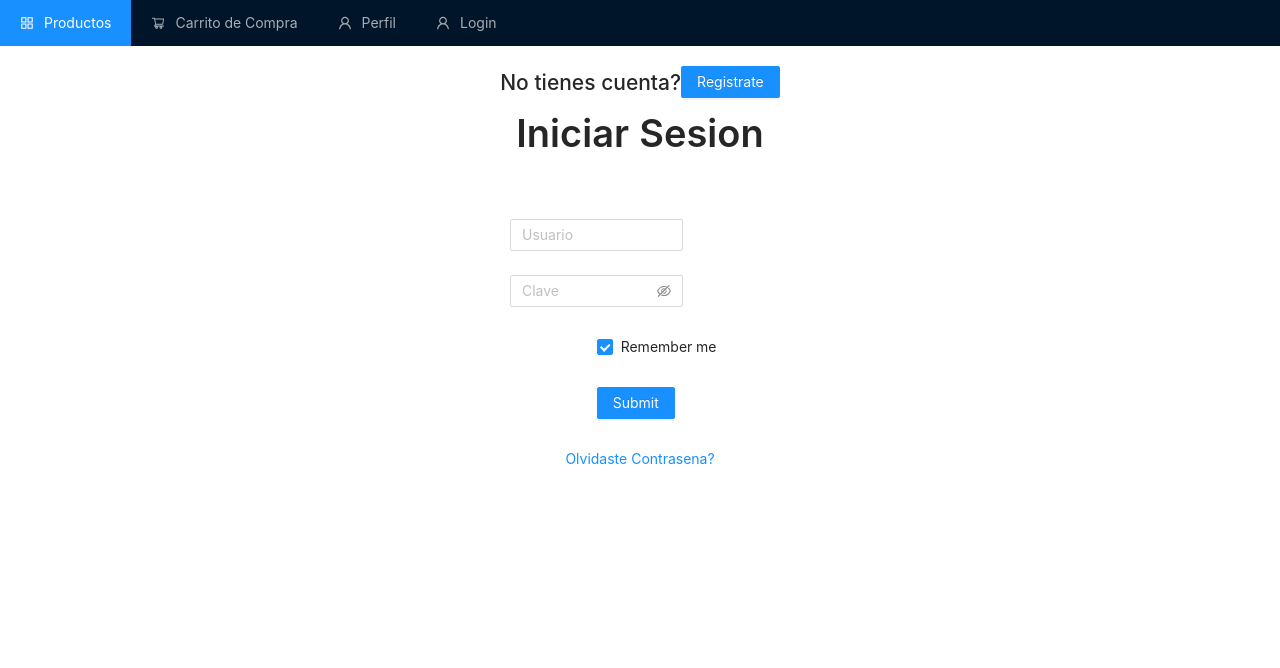
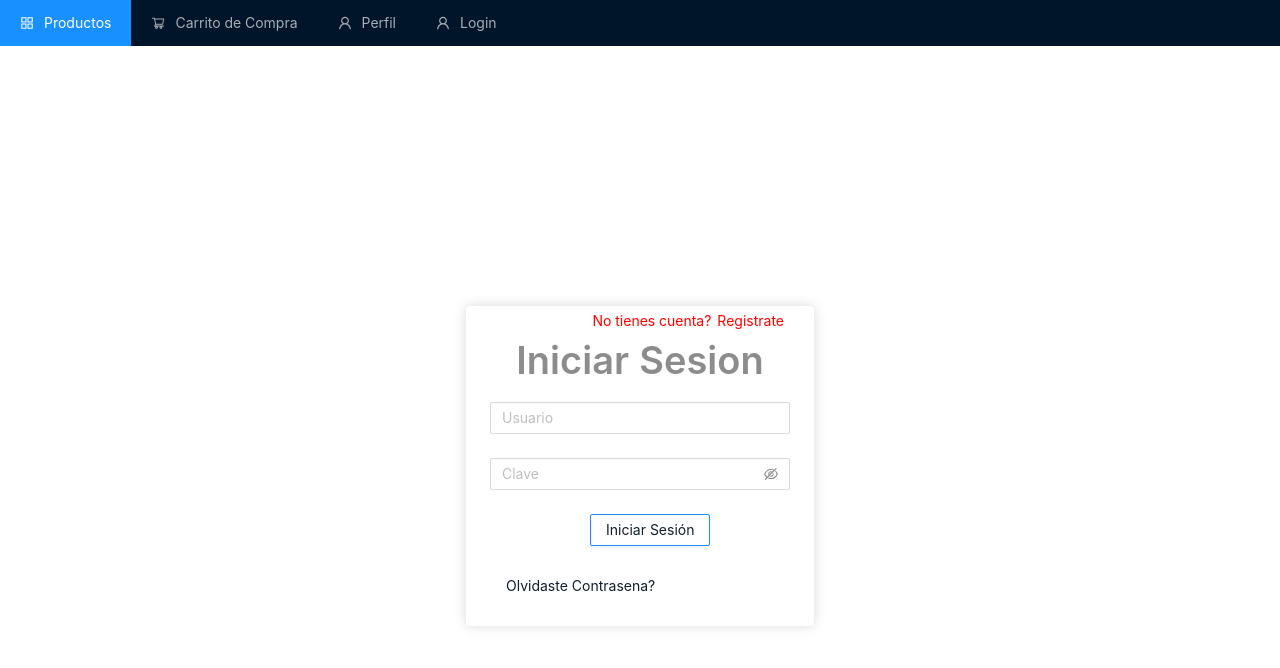
Before and after one commit to robertocandales/E-commerce, a React (Create React App) app: page /Login in a window 1280 px wide. Shown: the top 668 px of the page. Built offline with nearby package versions, Linux system fonts and the light colour scheme.

Commit message:
fixes login

```diff
--- a/src/Components/login/MainLogin.js
+++ b/src/Components/login/MainLogin.js
@@ -1,28 +1,36 @@
-import React, { Component } from 'react'
-import Login from './loginComponents/Login/Login'
-import Signup from './loginComponents/signup/Signup'
-import Recover from './loginComponents/Recover/Recover'
+import React, { Component } from 'react';
+import Login from './loginComponents/Login/Login';
+import Signup from './loginComponents/signup/Signup';
+import Recover from './loginComponents/Recover/Recover';
 import { Button } from 'antd';
 
+const MainLogin = () => {
+  const [showComponent, setShowComponent] = React.useState({
+    Login: true,
+    Recover: false,
+    Signup: false,
+  });
 
+  return (
+    <div
+      style={{
+        display: 'flex',
+        justifyContent: 'center',
+        alignItems: 'center',
 
+        height: '100vh',
+      }}>
+      {/* <Login /> */}
 
+      {showComponent.Login ? (
+        <Login setShowComponent={setShowComponent} />
+      ) : showComponent.Recover ? (
+        <Recover setShowComponent={setShowComponent} />
+      ) : (
+        <Signup />
+      )}
+    </div>
+  );
+};
 
-const MainLogin = () => {
-
-
-
-    const [showComponent, setShowComponent]= React.useState ({Login:true,
-         Recover:false,
-         Signup:false})
-
-     return (
-         <div>
-                 {/* <Login /> */}
-
- {showComponent.Login ? <Login setShowComponent={setShowComponent} />: showComponent.Recover ? <Recover setShowComponent={setShowComponent} /> : <Signup />}
-         </div>
-     )
-}
-
-export default MainLogin
+export default MainLogin;
--- a/src/Components/login/loginComponents/Login/Login.js
+++ b/src/Components/login/loginComponents/Login/Login.js
@@ -1,12 +1,16 @@
-import React from 'react'
+import React from 'react';
 import { Form, Input, Button, Checkbox, Typography } from 'antd';
-import {WrapperLogin,WrapperTitle,MainContainer,Registrate} from "./styled";
+import {
+  WrapperLogin,
+  WrapperTitle,
+  MainContainer,
+  Registrate,
+  CustomInput,
+  CustomInputPassword,
+  CustomCard,
+} from './styled';
 
-
-
-const { Title } = Typography;
-
-
+const { Title, Text } = Typography;
 
 const layout = {
   labelCol: { span: 8 },
@@ -16,67 +20,71 @@ const layout = {
   wrapperCol: { offset: 8, span: 16 },
 };
 
-const Login = ({setShowComponent}) => {
-    const onFinish = values => {
+const Login = ({ setShowComponent }) => {
+  const onFinish = (values) => {
     console.log('Success:', values);
   };
 
-      const onFinishFailed = errorInfo => {
+  const onFinishFailed = (errorInfo) => {
     console.log('Failed:', errorInfo);
   };
   return (
     <MainContainer>
       <Registrate>
-                <h2>No tienes cuenta?</h2> <Button type="primary">Registrate</Button>
+        <Text type='secondary' style={{ color: 'red', marginRight: '-10px', marginTop: '-20px' }}>
+          No tienes cuenta?
+        </Text>{' '}
+        <Button type='link' style={{ marginTop: '-25px', color: 'red', marginRight: '-10px' }}>
+          Registrate
+        </Button>
       </Registrate>
       <WrapperTitle>
-            <Title>Iniciar Sesion</Title>
+        <Title type='secondary'>Iniciar Sesion</Title>
       </WrapperTitle>
-            <br />
-            <br />
+
       <WrapperLogin>
         <Form
           {...layout}
-          name="basic"
+          name='basic'
           initialValues={{ remember: true }}
           onFinish={onFinish}
-          onFinishFailed={onFinishFailed}
-        >
+          onFinishFailed={onFinishFailed}>
           <Form.Item
-            label=""
-            name="username"
-            rules={[{ required: true, message: 'Please input your username!' }]}
-          >
-            <Input placeholder="Usuario" />
+            label=''
+            name='username'
+            rules={[{ required: true, message: 'Please input your username!' }]}>
+            <CustomInput placeholder='Usuario' />
           </Form.Item>
 
           <Form.Item
-            label=""
-            name="password"
-            rules={[{ required: true, message: 'Please input your password!' }]}
-          >
-            <Input.Password placeholder="Clave" />
+            label=''
+            name='password'
+            rules={[{ required: true, message: 'Please input your password!' }]}>
+            <CustomInputPassword placeholder='Clave' />
           </Form.Item>
 
-          <Form.Item {...tailLayout} name="remember" valuePropName="checked">
+          {/*<Form.Item {...tailLayout} name='remember' valuePropName='checked'>
             <Checkbox>Remember me</Checkbox>
-          </Form.Item>
+          </Form.Item>*/}
 
           <Form.Item {...tailLayout}>
-            <Button type="primary" htmlType="submit">
-              Submit
+            <Button type='primary' htmlType='submit' ghost style={{ color: '#111d2c' }}>
+              Iniciar Sesión
             </Button>
           </Form.Item>
         </Form>
       </WrapperLogin>
 
       <WrapperLogin>
-        <Button type="link" onClick = {() => setShowComponent({Login:false,
-         Recover:true,
-         Signup:false})} >Olvidaste Contrasena?</Button>
+        <Button
+          style={{ color: '#111d2c' }}
+          type='link'
+          onClick={() => setShowComponent({ Login: false, Recover: true, Signup: false })}>
+          Olvidaste Contrasena?
+        </Button>
       </WrapperLogin>
     </MainContainer>
   );
-}
+};
 
-export default Login
+export default Login;
--- a/src/Components/login/loginComponents/Login/styled.js
+++ b/src/Components/login/loginComponents/Login/styled.js
@@ -1,13 +1,21 @@
 import styled from 'styled-components';
 import { respondTo } from '../../../../Utils/mixins';
+import { Input, Card } from 'antd';
 
+export const CustomCard = styled(Card)`
+  height: 100%;
+  width: 100%;
+  border-radius: 5px;
+  -webkit-box-shadow: 0px 0px 14px -2px rgba(210, 211, 214, 1);
+  -moz-box-shadow: 0px 0px 14px -2px rgba(210, 211, 214, 1);
+  box-shadow: 0px 0px 14px -2px rgba(210, 211, 214, 1);
+  //  background-color: #f5f5ea;
+  ${respondTo.mobile`
+   width: 300px;
+  `}
+`;
 export const WrapperLogin = styled.div`
   display: flex;
-
-
-
-
-
   ${respondTo.mobile`
   display:flex;
   `}
@@ -15,39 +23,48 @@ export const WrapperLogin = styled.div`
 
 export const WrapperTitle = styled.div`
   display: flex;
-
-
-
-
+  justify-content: center;
+  align-items: center;
   ${respondTo.mobile`
   display:flex;
   `}
 `;
 
-export const MainContainer = styled.div`
+export const MainContainer = styled(Card)`
   display: flex;
   justify-content: center;
   align-items: center;
   flex-direction: column;
   align-content: center;
-
-
-
-
+  border-radius: 5px;
+  -webkit-box-shadow: 0px 0px 14px -2px rgba(210, 211, 214, 1);
+  -moz-box-shadow: 0px 0px 14px -2px rgba(210, 211, 214, 1);
+  box-shadow: 0px 0px 14px -2px rgba(210, 211, 214, 1);
+  //  width: 500px;
+  //  height: 500px;
   ${respondTo.mobile`
   display:flex;
   `}
 `;
 
-
 export const Registrate = styled.div`
   display: flex;
-  alignItems: 'flex-end';
-
-
-
-
+  justify-content: flex-end;
   ${respondTo.mobile`
   display:flex;
   `}
 `;
+
+export const CustomInput = styled(Input)`
+  width: 300px;
+  ${respondTo.mobile`
+
+  `}
+`;
+
+export const CustomInputPassword = styled(Input.Password)`
+  width: 300px;
+  ${respondTo.mobile`
+
+  `}
+`;
```
Lines whose indentation alone changed are shown as unchanged.
